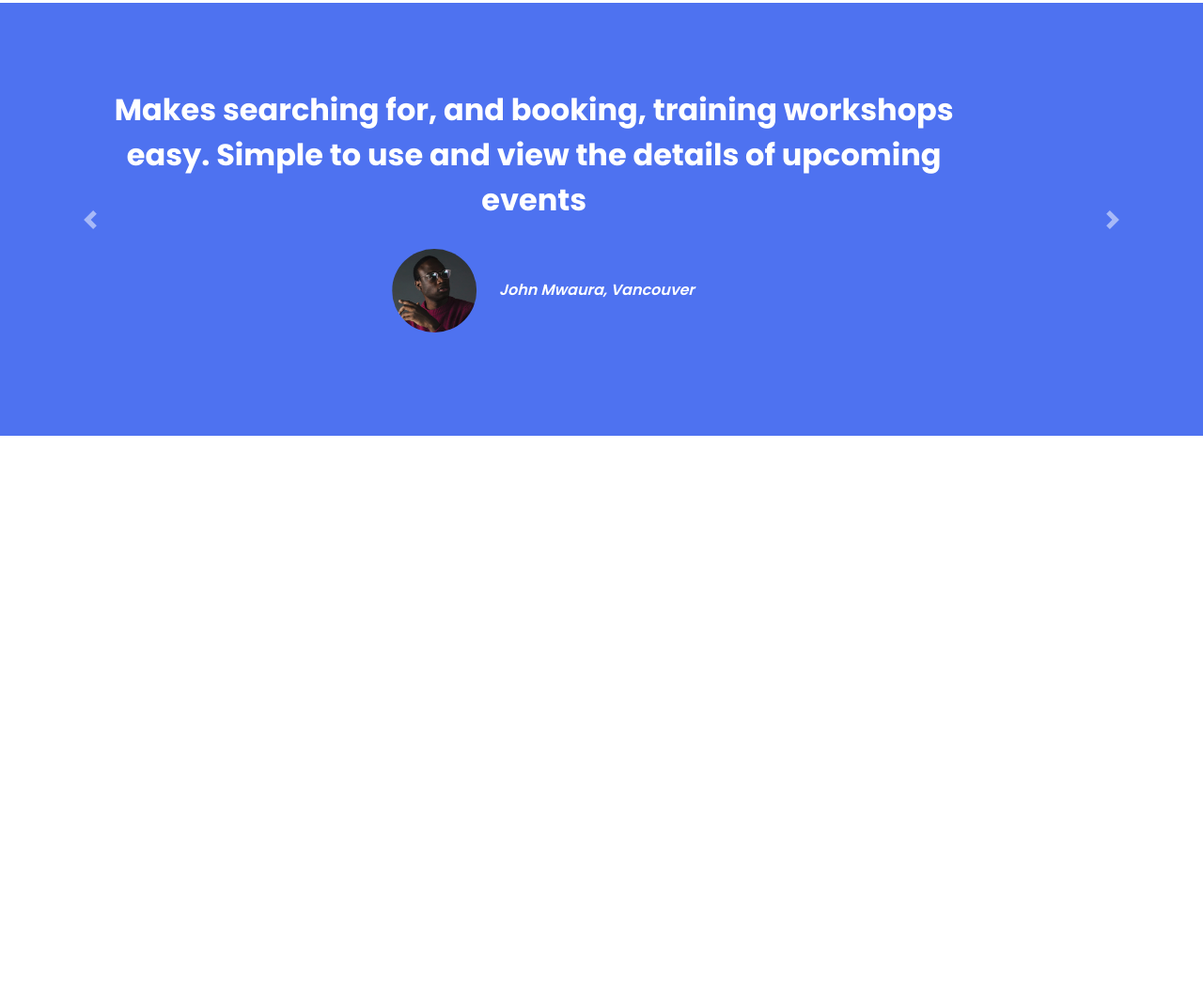
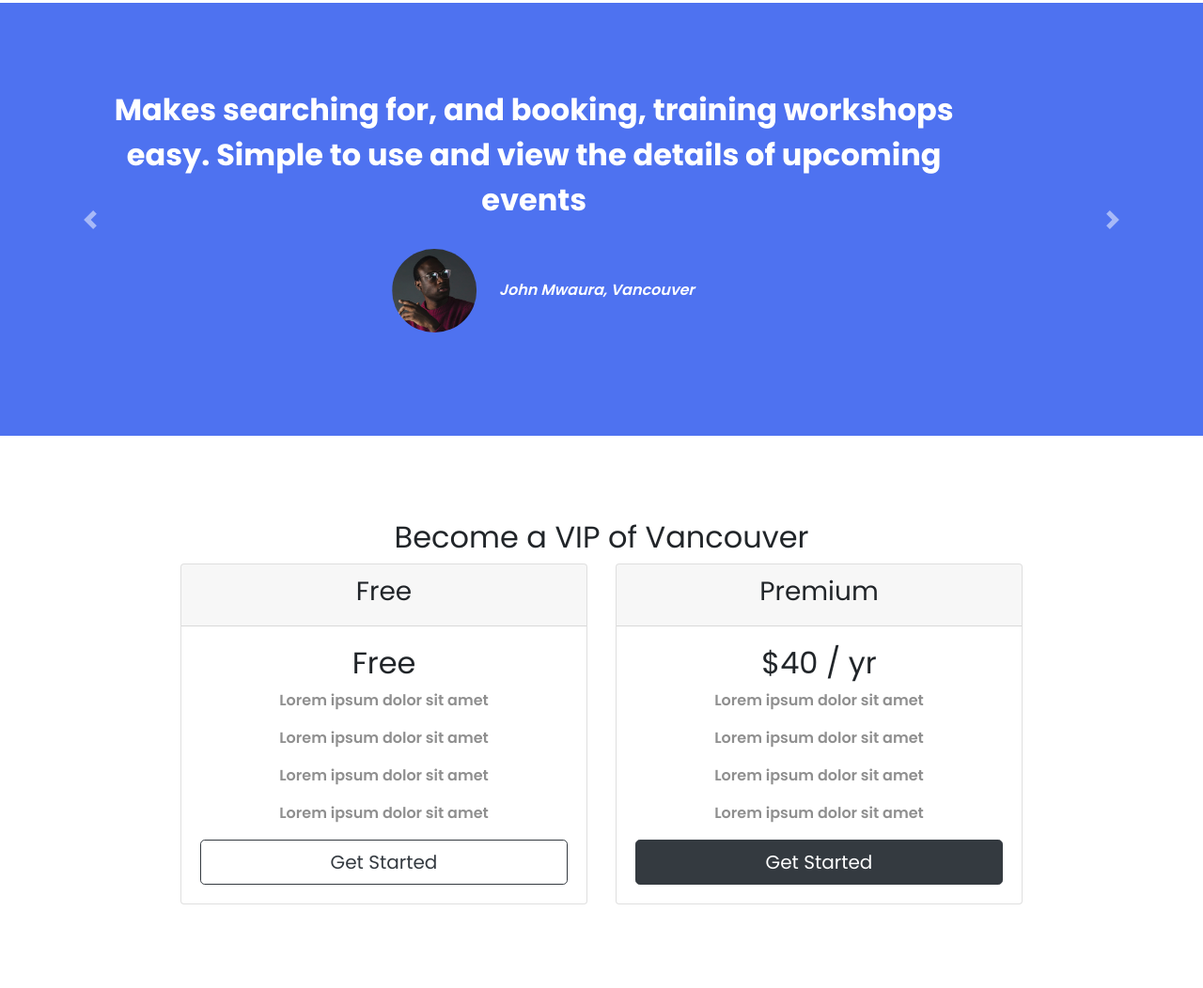
Before and after one commit to chrishombre/Vancity-Showcase, a plain HTML site: page index.html in a window 1280 px wide. Shown: the part 1303-2355 px from the top of the page at 94% size. Before the commit the page ends 1767 px from the top, so only its background shows below. Drawn offline with nearby package versions, Linux system fonts and the light colour scheme.

Commit message:
Pricing section html
Base is set for styling

```diff
--- a/index.html
+++ b/index.html
@@ -177,7 +177,50 @@
     </section>
 
     <!-- Pricing -->
-    <section class="white-section" id="pricing"></section>
+    <section class="white-section" id="pricing">
+      <div class="container-fluid">
+        <h2 class="section-heading">Become a VIP of Vancouver</h2>
+        <div class="row">
+          <div class="col-lg-6 pricing-column">
+            <div class="card">
+              <div class="card-header">
+                <h3>Free</h3>
+              </div>
+              <div class="card-body">
+                <h2 class="price-text">Free</h2>
+                <p>Lorem ipsum dolor sit amet</p>
+                <p>Lorem ipsum dolor sit amet</p>
+                <p>Lorem ipsum dolor sit amet</p>
+                <p>Lorem ipsum dolor sit amet</p>
+                <button
+                  type="button"
+                  class="btn btn-outline-dark btn-lg btn-block"
+                >
+                  Get Started
+                </button>
+              </div>
+            </div>
+          </div>
+          <div class="col-lg-6 pricing-column">
+            <div class="card">
+              <div class="card-header">
+                <h3>Premium</h3>
+              </div>
+              <div class="card-body">
+                <h2 class="price-text">$40 / yr</h2>
+                <p>Lorem ipsum dolor sit amet</p>
+                <p>Lorem ipsum dolor sit amet</p>
+                <p>Lorem ipsum dolor sit amet</p>
+                <p>Lorem ipsum dolor sit amet</p>
+                <button type="button" class="btn btn-dark btn-lg btn-block">
+                  Get Started
+                </button>
+              </div>
+            </div>
+          </div>
+        </div>
+      </div>
+    </section>
 
     <!-- Call to Action -->
     <section class="colored-section" id="cta"></section>
```
